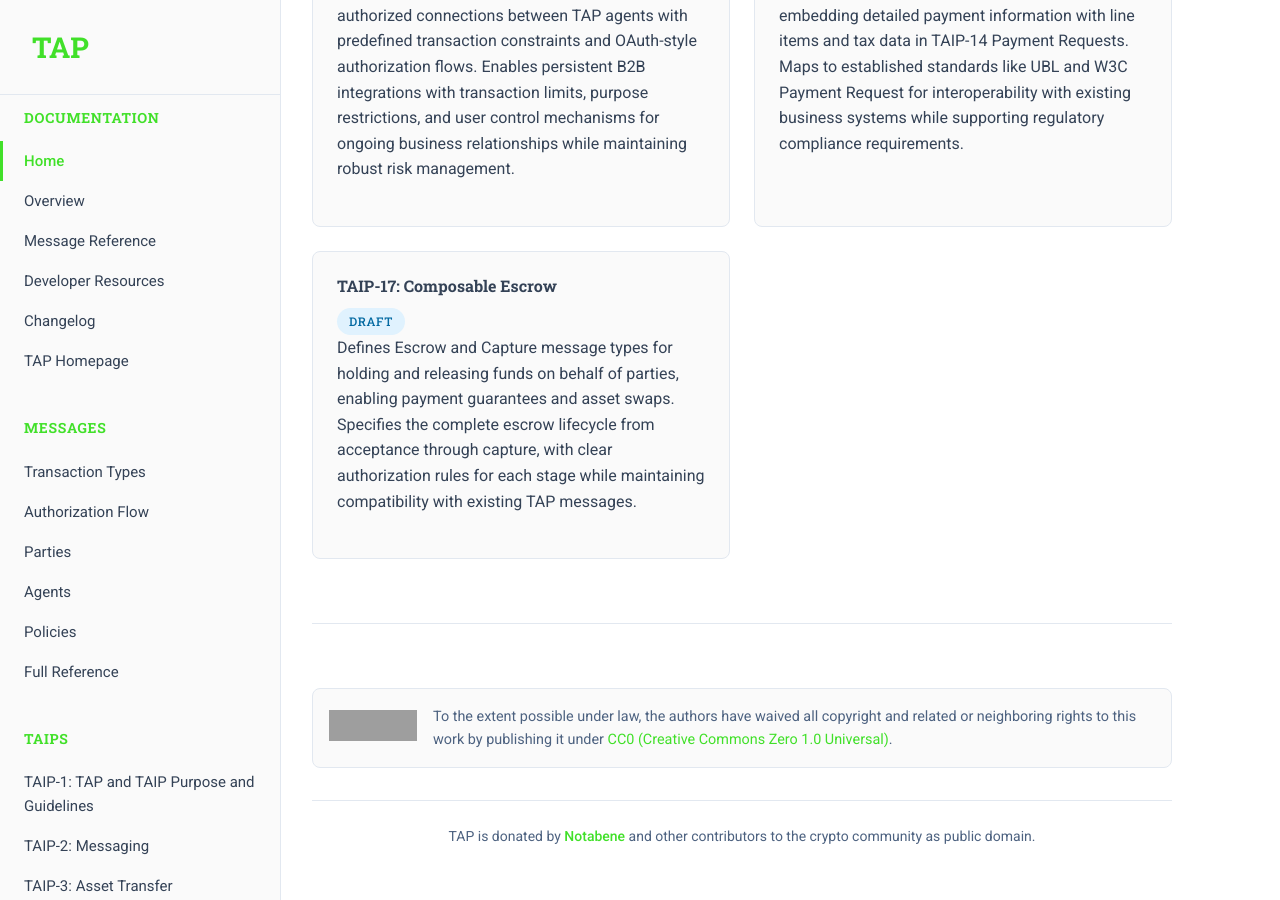
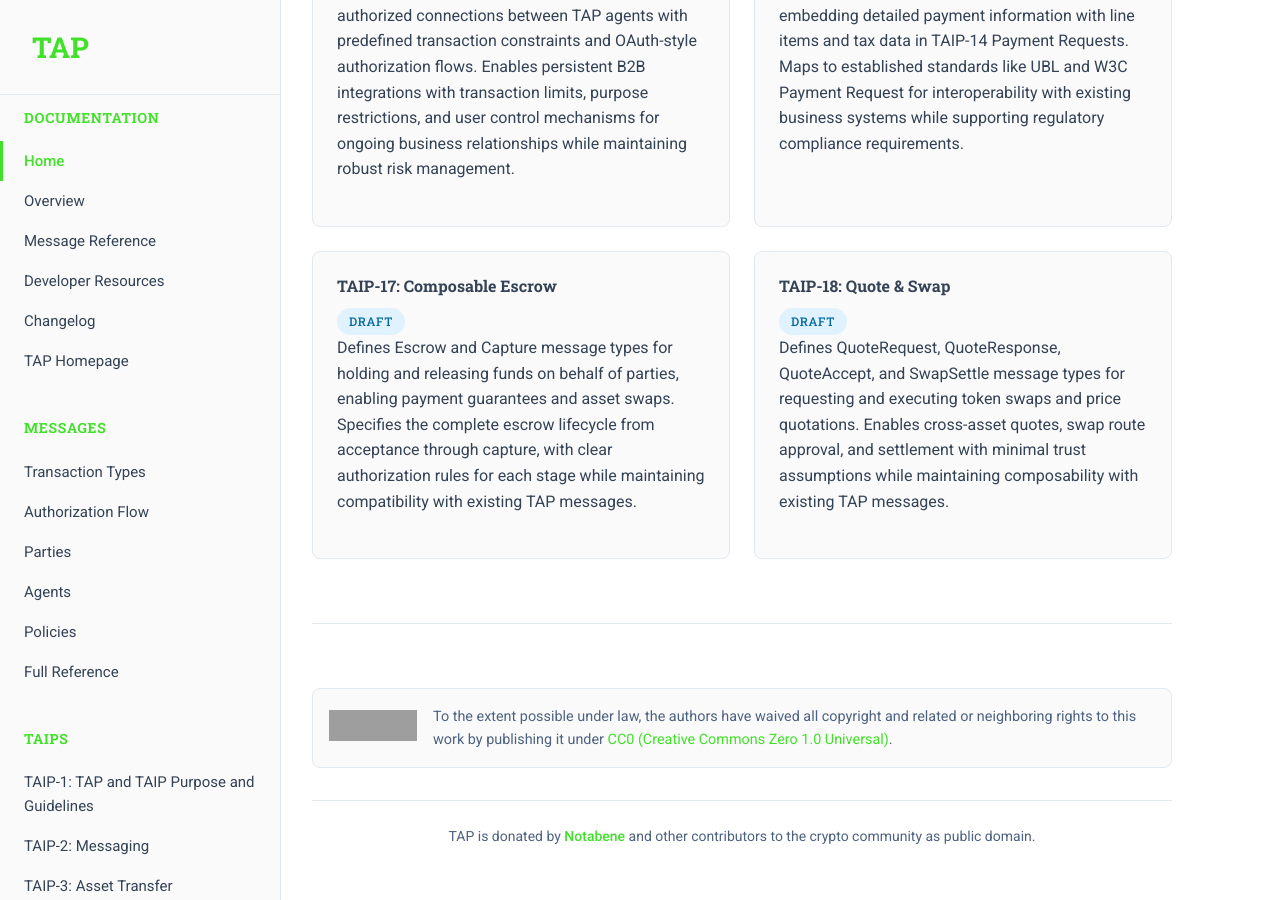
Before and after one commit to TransactionAuthorizationProtocol/TAIPs, a Jekyll site: the page built from index.html, in a window 1280 px wide and 900 px high, scrolled down 3199 px. Built offline with Jekyll 4.4.1, drawn with Linux system fonts in a browser that asks for light colours; grey boxes are pictures that could not be loaded.

Commit message:
Format TAIP-18 to follow standard TAIP structure
- Add proper YAML frontmatter with all required fields
- Add top-level header after frontmatter per TAIP-1
- Convert all TAIP references to use reference-style links
- Add complete references section with link definitions
- Remove unnecessary bold formatting from headers
- Fix markdown formatting issues (trailing spaces)
- Add copyright notice
- Add mdl (Markdown Lint) to Gemfile for consistency checking
- Configure mdl to match project style conventions

🤖 Generated with [Claude Code](https://claude.ai/code)

Co-Authored-By: Claude <noreply@anthropic.com>

````diff
--- a/Gemfile
+++ b/Gemfile
@@ -33,3 +33,6 @@ gem "wdm", "~> 0.1.1", :platforms => [:mingw, :x64_mingw, :mswin]
 gem "http_parser.rb", "~> 0.6.0", :platforms => [:jruby]
 
 gem "webrick", "~> 1.8"
+
+# Markdown linter
+gem "mdl", "~> 0.11"
--- a/TAIPs/taip-18.md
+++ b/TAIPs/taip-18.md
@@ -1,113 +1,95 @@
-# **TAIP-18: Quote & Swap**
+---
+taip: 18
+title: Quote & Swap
+status: Draft
+type: Standard
+author: Tarek Mohammad <tarek.mohammad@notabene.id>, Pelle Braendgaard <pelle@notabene.id>
+created: 2025-07-20
+updated: 2025-08-23
+description: Defines QuoteRequest, QuoteResponse, QuoteAccept, and SwapSettle message types for requesting and executing token swaps and price quotations. Enables cross-asset quotes, swap route approval, and settlement with minimal trust assumptions while maintaining composability with existing TAP messages.
+requires: 2, 3, 4, 6, 7, 8, 9, 14, 17
+---
 
- Type: Standard
- Created: 2025-07-20
- Updated: 2025-07-20
- Requires: 2, 3, 4, 6, 7, 8, 9, 14, 16
+# TAIP-18: Quote & Swap
 
-## **Simple Summary**
+## Simple Summary
 
 A standard for requesting and executing token swaps and price quotations for blockchain-based payment settlement. Enables wallets and orchestrators to request cross-asset quotes, approve swap routes, and settle in compatible assets with minimal trust assumptions.
 
-## **Abstract**
+## Abstract
 
-TAIP-18 introduces a QuoteRequest message format for initiating cross-asset quotes (e.g., from USDC to EURC, or across chains) and defines optional settlement support for accepted quotes. It is designed for composability with existing TAP messages like Payment (TAIP-14), Transfer (TAIP-3), and Invoices (TAIP-16). TAIP-18 formalizes the message exchange required to:
+TAIP-18 introduces a QuoteRequest message format for initiating cross-asset quotes (e.g., from USDC to EURC, or across chains) and defines optional settlement support for accepted quotes. It is designed for composability with existing TAP messages like Payment ([TAIP-14]), Transfer ([TAIP-3]), and Invoices ([TAIP-16]). TAIP-18 formalizes the message exchange required to:
 
 * Quote and approve stablecoin swaps
-
 * Discover on-/off-ramp pricing
-
 * Execute FX transactions
-
 * Bridge assets or stablecoins across chains
 
 It enables wallets, liquidity providers (LPs), and orchestrators to collaborate on a unified quoting and swap interface.
 
-## **Motivation**
+## Motivation
 
 Stablecoin-based payments often require conversion between tokens, chains, or currencies. For example:
 
 * A business receives an invoice in EURC but only holds USDC
-
 * A wallet provider wants to settle in native stablecoins across chains
-
-* A PSP requires a cross-currency quote (e.g. USD to GBP)
+* A PSP requires a cross-currency quote (e.g., USD to GBP)
 
 Today, such flows are fragmented across centralized off-ramps, AMMs, and FX providers, with no standard message structure to request, negotiate, and execute swaps.
 
 TAIP-18 solves this by creating a compliant, composable quote & swap framework that plugs into existing TAP flows. It abstracts complexity and adds identity-layered trust for regulatory-grade financial activity.
 
-## **Specification**
+## Specification
 
 TAIP-18 defines the following primary message types:
 
-### **1\. `QuoteRequest`**
+### 1. `QuoteRequest`
 
 Sent by the party initiating a quote. Includes:
 
 * `@type`: `QuoteRequest`
-
-* `fromAsset`: CAIP-19 or DTI
-
-* `toAsset`: CAIP-19 or DTI
-
+* `fromAsset`: [CAIP-19] or DTI
+* `toAsset`: [CAIP-19] or DTI
 * `amount`: amount of `fromAsset` to convert
-
 * `expiry`: optional, how long the quote is valid for
-
 * `policies`: optional; compliance or presentation requirements
-
 * `preferredProvider`: optional, LP to prioritize
 
-### **2\. `QuoteResponse`**
+### 2. `QuoteResponse`
 
 Sent by the liquidity provider or orchestrator in response to a QuoteRequest.
 
 * `@type`: `QuoteResponse`
-
 * `fromAsset`, `toAsset`, `amount`: copied from request
-
-* `rate`: exchange rate (e.g., 1 USDC \= 0.91 EURC)
-
+* `rate`: exchange rate (e.g., 1 USDC = 0.91 EURC)
 * `fee`: quoted fee
-
 * `path`: route of assets and chains
-
 * `provider`: identifier of quoting entity
-
 * `expiresAt`: timestamp
-
 * `quoteId`: reference for settlement
 
-### **3\. `QuoteAccept`**
+### 3. `QuoteAccept`
 
 Used to accept a quote and proceed with execution. Optional depending on flow type.
 
 * `@type`: `QuoteAccept`
-
 * `quoteId`: reference to accepted quote
-
 * `payer`: optional address
-
 * `receiver`: optional address
 
-### **4\. `SwapSettle`**
+### 4. `SwapSettle`
 
 Describes how the swap was executed, post-trade. May trigger downstream TAP-3 Transfer.
 
 * `@type`: `SwapSettle`
-
 * `quoteId`
-
 * `txHash`
-
 * `settledAmount`
-
 * `settledAsset`
 
-## **Example Messages**
+## Example Messages
 
-### **QuoteRequest (Signed)**
+### QuoteRequest (Signed)
 
 ```json
 {
@@ -120,7 +102,7 @@ Describes how the swap was executed, post-trade. May trigger downstream TAP-3 Tr
 }
 ```
 
-### **QuoteResponse**
+### QuoteResponse
 
 ```json
 {
@@ -137,7 +119,7 @@ Describes how the swap was executed, post-trade. May trigger downstream TAP-3 Tr
 }
 ```
 
-### **QuoteAccept**
+### QuoteAccept
 
 ```json
 {
@@ -148,7 +130,7 @@ Describes how the swap was executed, post-trade. May trigger downstream TAP-3 Tr
 }
 ```
 
-### **SwapSettle**
+### SwapSettle
 
 ```json
 {
@@ -160,54 +142,55 @@ Describes how the swap was executed, post-trade. May trigger downstream TAP-3 Tr
 }
 ```
 
-## **Flow**
+## Flow
 
 1. Wallet or orchestrator sends `QuoteRequest` for USDC → EURC
+2. LP or route engine replies with `QuoteResponse`
+3. Wallet sends `QuoteAccept`
+4. LP executes swap, sends `SwapSettle`
+5. Settlement triggers [TAIP-3] Transfer
 
-2. LP or route engine replies with `QuoteResponse`
+## Composability
 
-3. Wallet sends `QuoteAccept`
+TAIP-18 can be embedded as a subflow in:
 
-4. LP executes swap, sends `SwapSettle`
+* `Payment` workflows ([TAIP-14]) for invoice settlement
 
-5. Settlement triggers TAP-3 Transfer
-
-## **Composability**
-
-TAIP-18 is typically embedded as a subflow in:
-
-* `Payment` workflows (TAIP-14) for invoice settlement
-
-* `Receivables` APIs via TAIP-16 (e.g., EURC invoice settled in USDC)
-
-* Off-chain FX coordination between wallets and LPs
-
-## **Security Considerations**
+## Security Considerations
 
 * Quote expiry timestamps prevent stale pricing abuse
-
 * Settlement verification via txHash
-
 * Swap routed through identity-bound agents
 
-## **Privacy Considerations**
+## Privacy Considerations
 
 * Quotes do not reveal identity unless policies require
+* Presentation of verifiable credentials is optional via RequirePresentation ([TAIP-8])
 
-* Presentation of verifiable credentials is optional via RequirePresentation (TAIP-8)
+## References
 
-## **References**
+* [TAIP-2] TAP Messaging
+* [TAIP-3] Asset Transfer
+* [TAIP-4] Transaction Authorization Protocol
+* [TAIP-6] Transaction Parties
+* [TAIP-7] Agent Policies
+* [TAIP-8] Selective Disclosure
+* [TAIP-9] DIDComm Integration
+* [TAIP-14] Payment Request
+* [CAIP-19] Asset Type and Asset ID Specification
+* [DTI] Digital Token Identifier
 
-* TAIP-2 Messaging
+[TAIP-2]: ./taip-2
+[TAIP-3]: ./taip-3
+[TAIP-4]: ./taip-4
+[TAIP-6]: ./taip-6
+[TAIP-7]: ./taip-7
+[TAIP-8]: ./taip-8
+[TAIP-9]: ./taip-9
+[TAIP-14]: ./taip-14
+[CAIP-19]: https://chainagnostic.org/CAIPs/caip-19
+[DTI]: https://www.dtif.org/
 
-* TAIP-3 Transfer
+## Copyright
 
-* TAIP-14 Payments
-
-* TAIP-16 Invoices
-
-* CAIP-19 Asset IDs
-
-* DTI Stablecoin Identifiers
-
-* TAP Schema Definitions
+Copyright and related rights waived via [CC0](../LICENSE).
````
Also changed, not shown: Gemfile.lock, 1 other file.
